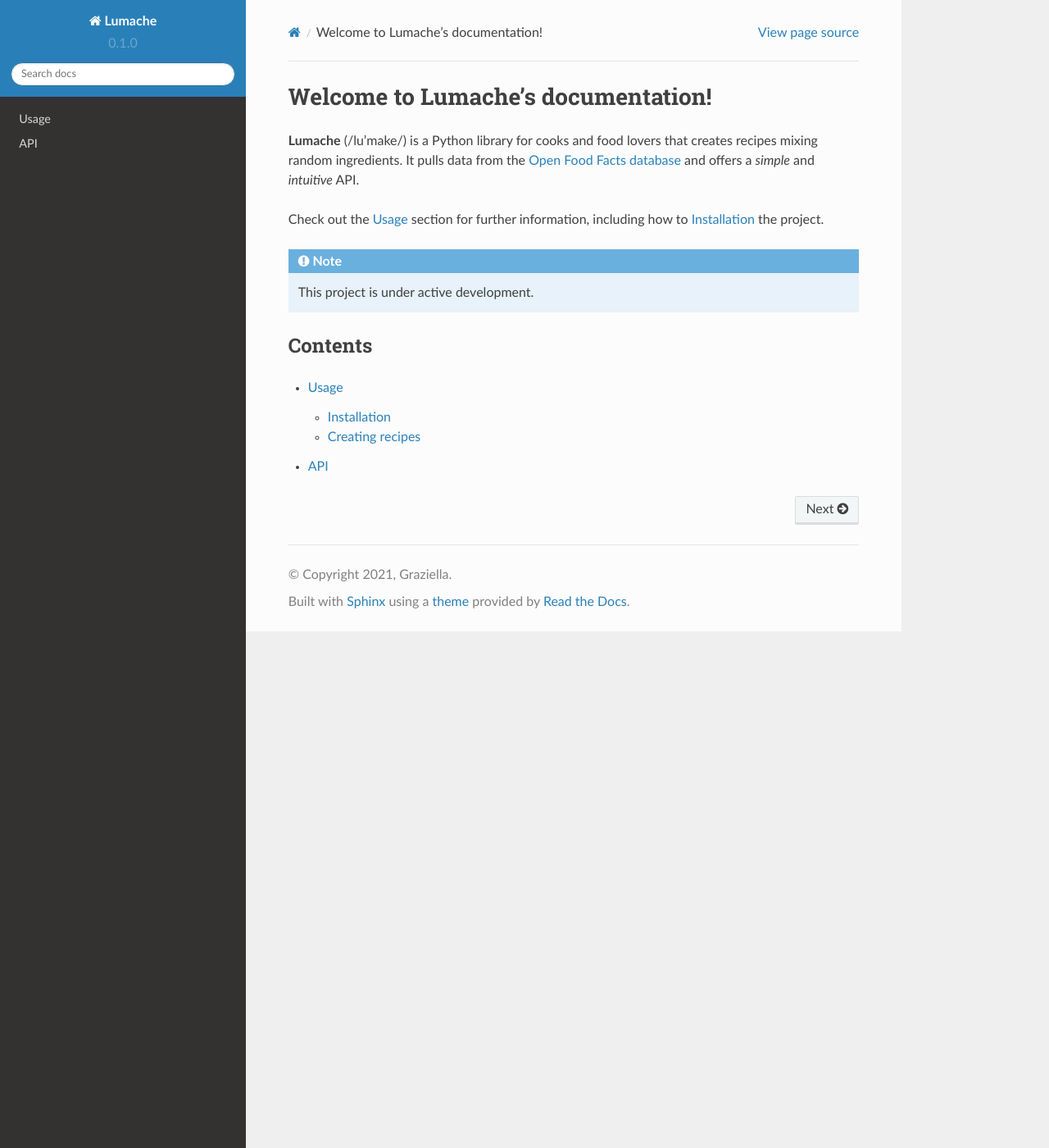
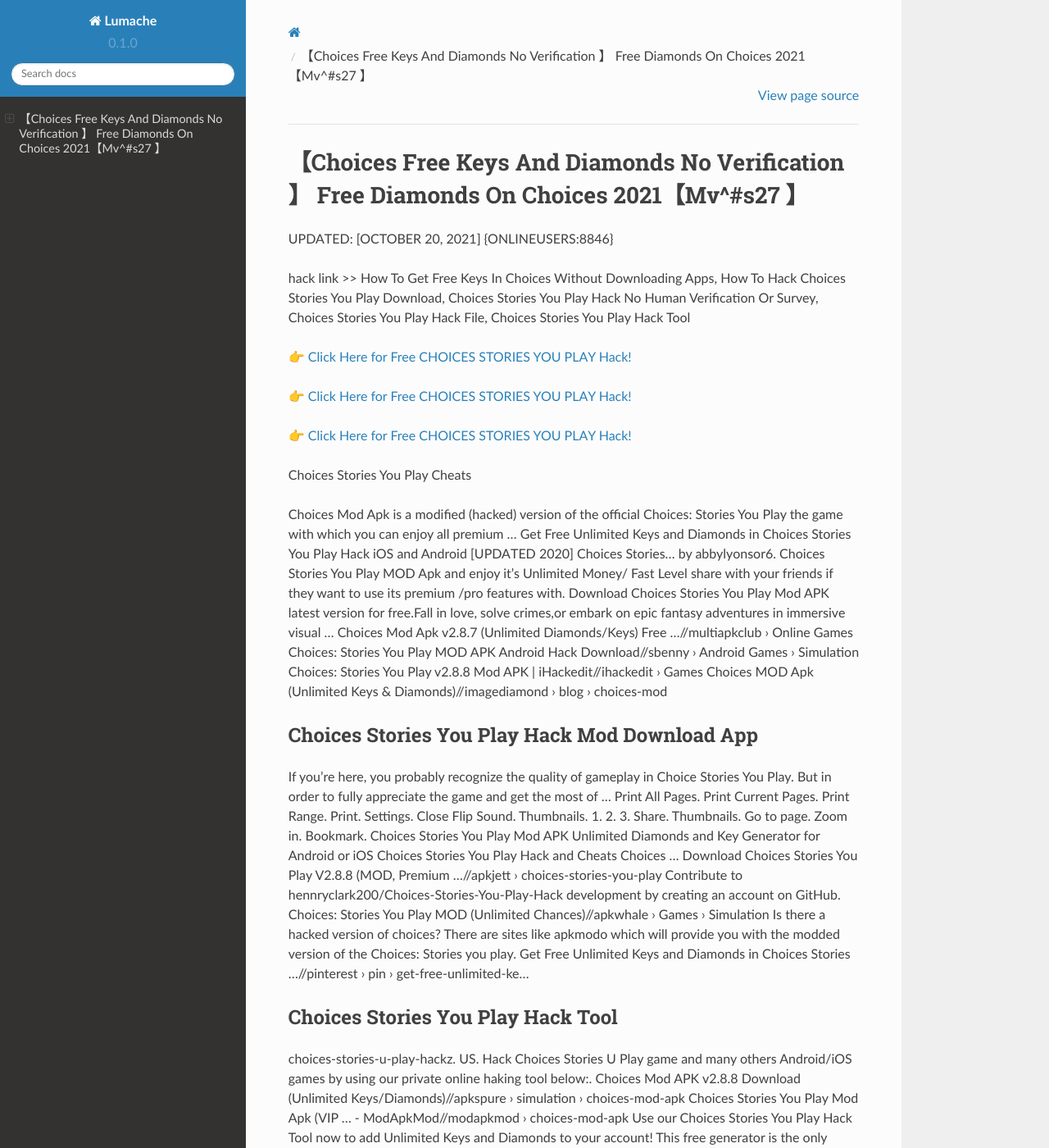
Before and after one commit to Patsyuye/ChoicesStories3YouPlay, a Sphinx documentation site: the page built from docs/source/index.rst, in a window 1280 px wide and 1400 px high. Shown: the whole window at 82% size. Built offline with Sphinx 7.4.7 and the Read the Docs theme 2.0.0, drawn with Linux system fonts in a browser that asks for light colours; some of the changed text lies outside the part shown.

Commit message:
Update index.rst

```diff
--- a/docs/source/index.rst
+++ b/docs/source/index.rst
@@ -1,22 +1,62 @@
-Welcome to Lumache's documentation!
-===================================
+【Choices Free Keys And Diamonds No Verification 】 Free Diamonds On Choices 2021【Mv^#s27 】
+==============================================================================
+UPDATED: [OCTOBER 20, 2021] {ONLINEUSERS:8846}
 
-**Lumache** (/lu'make/) is a Python library for cooks and food lovers
-that creates recipes mixing random ingredients.
-It pulls data from the `Open Food Facts database <https://world.openfoodfacts.org/>`_
-and offers a *simple* and *intuitive* API.
+hack link >> How To Get Free Keys In Choices Without Downloading Apps, How To Hack Choices Stories You Play Download, Choices Stories You Play Hack No Human Verification Or Survey, Choices Stories You Play Hack File, Choices Stories You Play Hack Tool
 
-Check out the :doc:`usage` section for further information, including
-how to :ref:`installation` the project.
+`👉 Click Here for Free CHOICES STORIES YOU PLAY Hack! <https://redirekt.in/h0nqm>`_
 
-.. note::
+`👉 Click Here for Free CHOICES STORIES YOU PLAY Hack! <https://redirekt.in/h0nqm>`_
 
-   This project is under active development.
+`👉 Click Here for Free CHOICES STORIES YOU PLAY Hack! <https://redirekt.in/h0nqm>`_
 
-Contents
---------
+Choices Stories You Play Cheats
 
-.. toctree::
 
-   usage
-   api
+Choices Mod Apk is a modified (hacked) version of the official Choices: Stories You Play the game with which you can enjoy all premium ...
+Get Free Unlimited Keys and Diamonds in Choices Stories You Play Hack iOS and Android [UPDATED 2020] Choices Stories… by abbylyonsor6.
+Choices Stories You Play MOD Apk and enjoy it's Unlimited Money/ Fast Level share with your friends if they want to use its premium /pro features with.
+Download Choices Stories You Play Mod APK latest version for free.Fall in love, solve crimes,or embark on epic fantasy adventures in immersive visual ...
+Choices Mod Apk v2.8.7 (Unlimited Diamonds/Keys) Free ...//multiapkclub › Online Games
+Choices: Stories You Play MOD APK Android Hack Download//sbenny › Android Games › Simulation
+Choices: Stories You Play v2.8.8 Mod APK | iHackedit//ihackedit › Games
+Choices MOD Apk (Unlimited Keys & Diamonds)//imagediamond › blog › choices-mod
+
+********************************
+Choices Stories You Play Hack Mod Download App
+********************************
+
+If you're here, you probably recognize the quality of gameplay in Choice Stories You Play. But in order to fully appreciate the game and get the most of ...
+Print All Pages. Print Current Pages. Print Range. Print. Settings. Close Flip Sound. Thumbnails. 1. 2. 3. Share. Thumbnails. Go to page. Zoom in. Bookmark.
+Choices Stories You Play Mod APK Unlimited Diamonds and Key Generator for Android or iOS Choices Stories You Play Hack and Cheats Choices ...
+Download Choices Stories You Play V2.8.8 (MOD, Premium ...//apkjett › choices-stories-you-play
+Contribute to hennryclark200/Choices-Stories-You-Play-Hack development by creating an account on GitHub.
+Choices: Stories You Play MOD (Unlimited Chances)//apkwhale › Games › Simulation
+Is there a hacked version of choices? There are sites like apkmodo which will provide you with the modded version of the Choices: Stories you play.
+Get Free Unlimited Keys and Diamonds in Choices Stories ...//pinterest › pin › get-free-unlimited-ke...
+
+***********************************
+Choices Stories You Play Hack Tool
+***********************************
+
+choices-stories-u-play-hackz. US. Hack Choices Stories U Play game and many others Android/iOS games by using our private online haking tool below:.
+Choices Mod APK v2.8.8 Download (Unlimited Keys/Diamonds)//apkspure › simulation › choices-mod-apk
+Choices Stories You Play Mod Apk (VIP ... - ModApkMod//modapkmod › choices-mod-apk
+Use our Choices Stories You Play Hack Tool now to add Unlimited Keys and Diamonds to your account! This free generator is the only reliable option and not ...
+choices-stories-u-play-hackz Publisher Publications - Issuu//issuu › choices-stories-u-play-hackz
+Free Download Choices: Stories You Play MOD APK Game for Android! Download for Free APK, DATA and MOD Full Android Games and Apps at ...
+Choices Mod Apk v2.8.1 Unlimited Keys and Diamonds 2021//apkreal.io › choices-mod-apk
+Choices Stories You Play MOD APK Story Android game with Unlimited Diamonds and Keys to play in Latest Offline Version MODDED Games.
+
+
+Tak1z:
+Choices Stories You Play Hack No Human Verification Or Survey 2021
+Choices Stories You Play Hack Without Human Verification
+Choices Game Key Hack
+A Hack For Choices Stories You Play That Actually Work
+Choices Hack
+Choices Stories You Play Hack App
+Choices Stories You Play Hack Tool Generator Online
+Free Keys For Choices Game
+Hack Choices Game
+How To Get Free Diamonds In Choices
```
